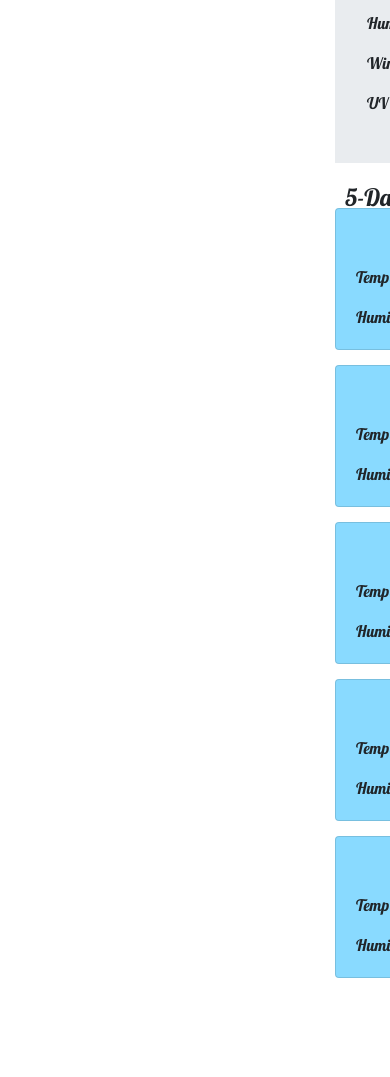
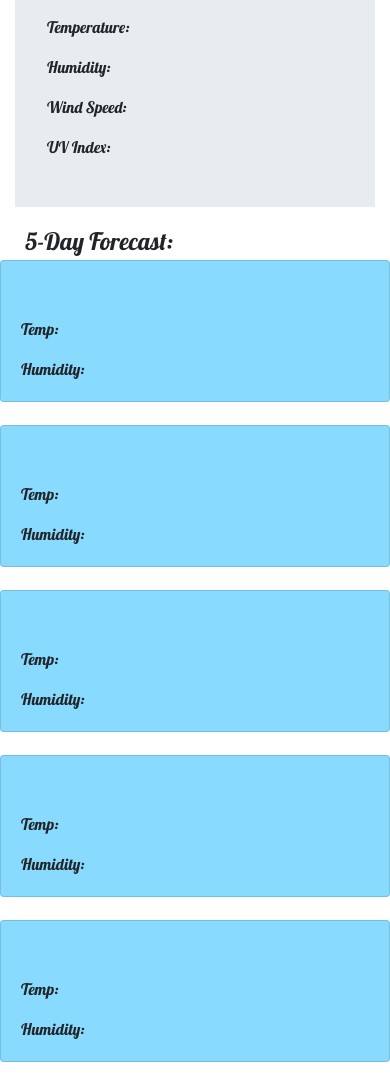
Before and after one commit to Kooki-eByte/Weather_Dashboard, a plain HTML site: page index.html in a window 390 px wide. Shown: the part 373-1450 px from the top of the page. Before the commit the page ends 1366 px from the top, so only its background shows below. Drawn offline with nearby package versions, Linux system fonts and the light colour scheme.

Commit message:
Added a bit more responsiveness with the page for mobile use

```diff
--- a/Assets/style.css
+++ b/Assets/style.css
@@ -94,3 +94,11 @@ li {
 }
 
 /* ! Add media query later for responsiveness for mobile and website */
+@media only screen and (max-width: 1099px) {
+  .right-side {
+    overflow: hidden;
+    clear: both;
+    justify-content: center;
+    max-width: 100%;
+  }
+}
--- a/index.html
+++ b/index.html
@@ -69,7 +69,7 @@
                           <span id="jumbo-uv"></span></p>
                 </div>
                 <h4>5-Day Forecast:</h4>
-                <div class="card-deck">
+                <div class="card-container card-deck row row-cols-1">
                     <div class="card mt-2">
                       <div class="card-body">
                         <h5 class="card-title" id="forecast-date-0"></h5>
--- a/scripts/script.js
+++ b/scripts/script.js
@@ -4,6 +4,7 @@ $(document).ready(function () {
   const now = moment().format("LL");
   let counter = 0;
   let storedName = JSON.parse(localStorage.getItem("storedName"));
+
   // add the searched city name to a list and put it under the search bar
   function addCityToList(city) {
     counter++;
@@ -144,6 +145,7 @@ $(document).ready(function () {
     }
   }
 
+  // function to grab the last searched city name in local storage and call the function with that city to start the page off
   function getCity() {
     if (localStorage.getItem("storedName") !== null) {
       let cityName = JSON.parse(localStorage.getItem("storedName"));
```
